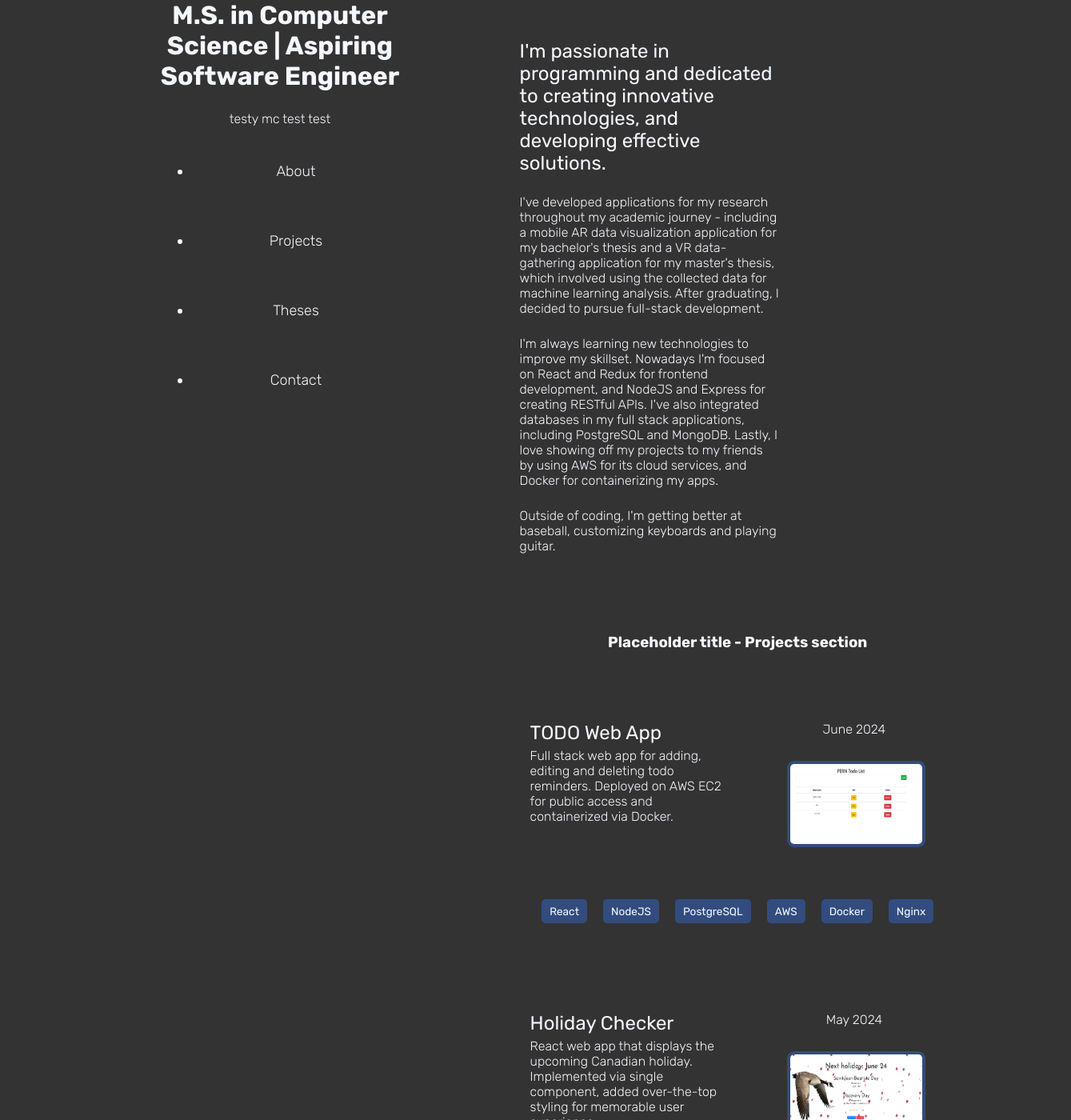
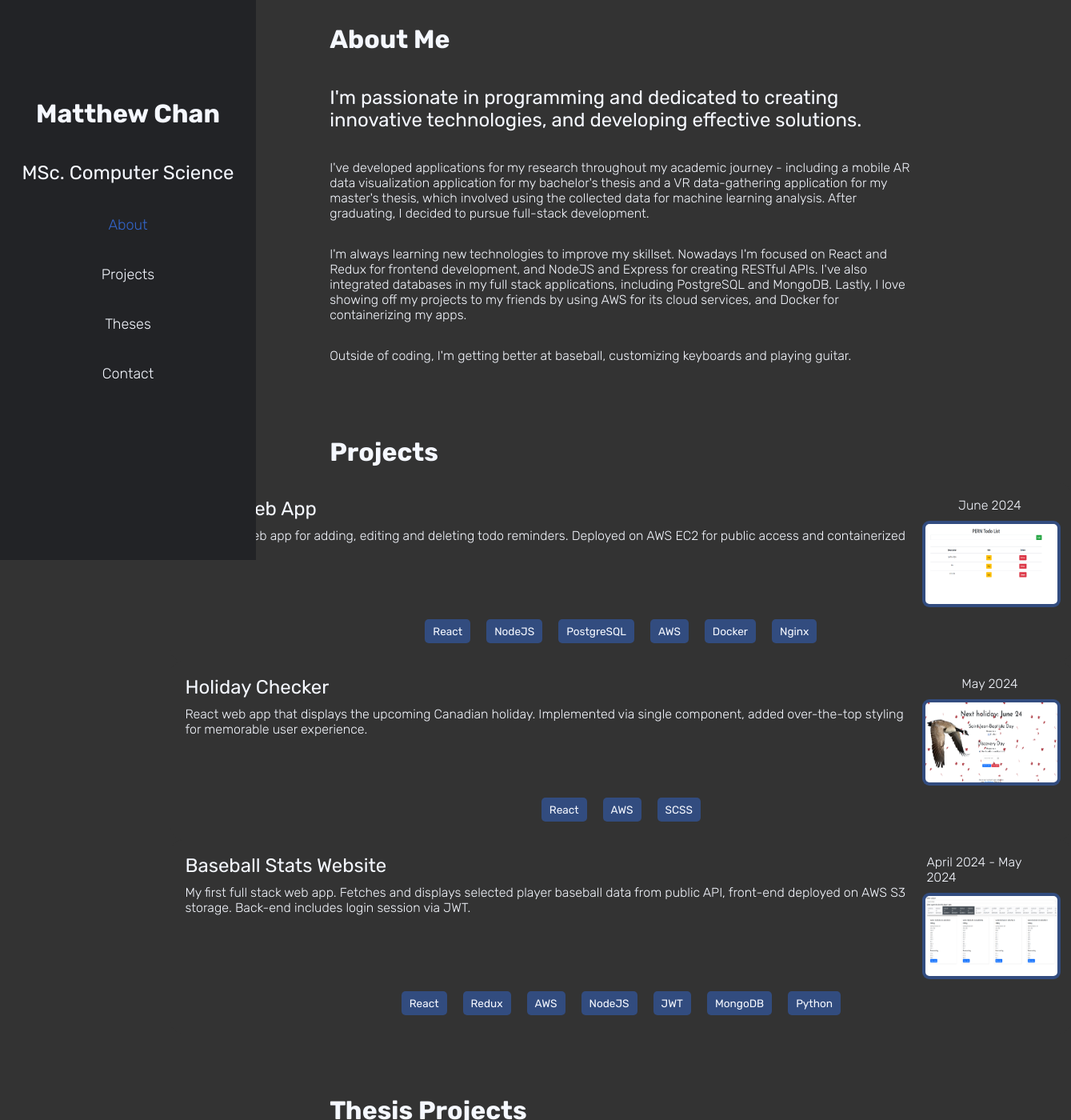
Before and after one commit to kermattc/portfolio-site, a React (Create React App) app in the folder portfolio/: page / in a window 1280 px wide. Shown: the part 100-1500 px from the top of the page at 80% size, 1339 px wide, since content can reach past the window. Built offline with nearby package versions, Linux system fonts and the light colour scheme.

Commit message:
Finished navbar and fixed misalignments with content. Completed styling for now

```diff
--- a/portfolio/src/App.css
+++ b/portfolio/src/App.css
@@ -1,67 +1,88 @@
 .App {
     text-align: center;
     display: flex;
-    width: 105%;
+    width: 100%;
 }
 
-.link {
+.about, .projects, .theses, .contact {
+    width: 100%;
+    margin-bottom: 25px;
+    padding: 15px;
+}
+
+.link, .link-viewed {
     text-decoration: none;
     padding: 20px 20px;
     font-weight: 700;
     font-size: large;
+    background-color: #222326;
+
+}
+
+.link-viewed {
+    font-weight: 400;
+    color: #3366CC;
+}
+
+.main, .navbar, .navbar > h1, .navbar > h2, .navbar > ul {
+    background-color: #222326;
 }
 
 .main {
     width: 25%;
     height: 100%;
     position: fixed;
+    top: 0;
+    left: 0;
+
+    display: flex;
+    justify-content: center;
+    align-items: center;
 }
 
 .content {
-    width: 40%;
-    margin-left: 40%;
+    width: 60%;
+    margin-top: 5%;
+    margin-left: 30%;
+
+    display: flex;
+    flex-direction: column;
+    text-align: left;
   }
 
-.projects, .theses, .contact {
-    /* margin: 100px; */
-    /* width: 105%; */
+.aboutContainer, .projectContainer{
+    display: flex;
+    flex-direction: column;
 }
 
-.home {
-    height: 600px;
-    display: flex;
+.projectContainer {
+    align-items: center;
 }
 
-.about {
-    /* height: 600px; */
-    display: flex;
+.projectTitle, .aboutTitle, .thesesTitle {
     text-align: left;
-}
-
-.projects {
-    display: flex;
-    justify-content: left;
-}
-
-.theses {
-    /* height: 600px; */
-    display: flex;
+    width: 100%;
+    margin-bottom: 20px;
 }
 
 .contact {
-    /* height: 600px; */
     display: flex;
 }
 
 .navbar {
-    width: 125%;
+    display: flex;
+    flex-direction: column;
 }
 
 *, html {
     scroll-behavior: smooth !important;
     font-family: "Rubik", sans-serif;
     background: #333333;
+}
+
+html {
     margin: 25px;
+    height: 100%;
 }
 
 * {
@@ -80,32 +101,33 @@ p {
     font-weight: lighter;
 }
 
-.formContainer {
-    margin: auto auto;
+li:hover {
+    cursor: pointer;
+    font-weight: normal;
 }
 
-form {
-    padding: 50px;
-    border: 2px solid rgba(51, 102, 204, 0.5);
-    border-radius: 5px;
+ul {
+    list-style-type: none;
+    margin: 0;
+    padding: 0;
 }
 
-input, textarea {
-    width: 100%;
-    padding: 20px;
-    border: 1px solid #ffffff;
-    border-radius: 4px;
-    box-sizing: border-box;
-    margin: auto auto;
-    margin-bottom: 10px;
-}
+/* might mess around with this later for mobile devices
+ @media (max-width: 768px) {
+    .main {
+        width: 100%;
+        height: auto;
+        position: relative;
+    }
 
-textarea {
-    resize: vertical;
-}
+    .navbar {
+        flex-direction: row;
+        justify-content: space-around;
+        width: 100%;
+    }
 
-input[type="submit"] {
-    width: auto;
-    cursor: pointer;
-    padding: 10px 20px
-}
+    .content {
+        width: 100%;
+        margin-left: 0;
+    }
+} */
--- a/portfolio/src/App.tsx
+++ b/portfolio/src/App.tsx
@@ -1,5 +1,6 @@
-import { useRef } from 'react';
+import { useRef, useEffect, useState } from 'react';
 import './App.css';
+import useInViewPort from './components/useOnScreen';
 
 import Home from './components/home';
 import About from './components/about';
@@ -7,7 +8,6 @@ import Contact from './components/contact';
 import Projects from './components/projects';
 import Theses from './components/theses';
 import Navbar from './components/navbar';
-
 
 export default function App() {
   const home = useRef<HTMLDivElement>(null);
@@ -40,13 +40,33 @@ export default function App() {
       }
   }
 
+  // const targetRef = useRef<HTMLDivElement>(null);
+  const aboutInViewPort = useInViewPort(about, { threshold: 0.7 });
+  const projectInViewPort = useInViewPort(projects, { threshold: 0.7 });
+  const thesesInViewPort = useInViewPort(theses, { threshold: 0.7 });
+  const contactInViewPort = useInViewPort(contact, { threshold: 0.7 });
+
+  const [activeSection, setActiveSection] = useState<string>('');
+
+  useEffect(() => {
+    if (aboutInViewPort) {
+      setActiveSection('about');
+    } else if (projectInViewPort) {
+      setActiveSection('project');
+    } else if (thesesInViewPort) {
+      setActiveSection('theses');
+    } else if (contactInViewPort) {
+      setActiveSection('contact');
+    } else {
+      setActiveSection('');
+    }
+  }, [aboutInViewPort, projectInViewPort, thesesInViewPort, contactInViewPort])
+
   return (
     <div className="App">
-
       <div className='main'>
-        <Navbar scrollToSection={scrollToSection} testyMcTestTest='testy mc test test'/> {/* Note that functions need to be wrapped in {} */}
+        <Navbar scrollToSection={scrollToSection} testyMcTestTest='testy mc test test' activeSection={activeSection}/> {/* Note that functions need to be wrapped in {} */}
       </div>
-
       <div className='content'>
 
         {/* <div ref={home} className='home'>
@@ -55,7 +75,8 @@ export default function App() {
         <div ref={about} className='about'>
           <About/>
         </div>
-        <div ref={projects} className='projects'>
+        <div ref={projects} className='projects'
+          >
           <Projects/>
         </div>
         <div ref={theses} className='theses'>
--- a/portfolio/src/components/about.tsx
+++ b/portfolio/src/components/about.tsx
@@ -1,7 +1,9 @@
+import './../App.css'
 
 export default function About() {
     return (
-        <div>
+        <div className='aboutContainer'>
+            <h1 className='aboutTitle'>About Me</h1>
             <h2>
                 I'm passionate in programming and dedicated to creating innovative technologies, and developing effective solutions.
             </h2>
@@ -21,7 +23,6 @@ export default function About() {
             <p>
                 Outside of coding, I'm getting better at baseball, customizing keyboards and playing guitar.
             </p>
-
         </div>
     )
 }
--- a/portfolio/src/components/contact.tsx
+++ b/portfolio/src/components/contact.tsx
@@ -1,6 +1,6 @@
-import './../App.css'
+import './../styles/form.css'
 
-import { useState, useRef } from 'react';
+import { useState } from 'react';
 
 interface FormState {
     name: string;
--- a/portfolio/src/components/navbar.tsx
+++ b/portfolio/src/components/navbar.tsx
@@ -2,30 +2,29 @@ import './../App.css'
 
 interface NavbarProps {
     scrollToSection: (section: string) => void;
-    testyMcTestTest: string
+    testyMcTestTest: string;
+    activeSection: string;
 }
 
 // two ways of doing this. But just keep in mind to specify the props and their types. also for some reason people hate React.FC, might look into it later
 // const Navbar: React.FC<NavbarProps> = ({ scrollToSection, testyMcTestTest }) => {
-export const Navbar = ( {scrollToSection, testyMcTestTest }: NavbarProps) => {
+export const Navbar = ( {scrollToSection, testyMcTestTest, activeSection }: NavbarProps) => {
     return(
         <div className='navbar'>
-            <h1>M.S. in Computer Science | Aspiring Software Engineer</h1>
-            <p>{testyMcTestTest}</p>
+            <h1>Matthew Chan</h1>
+            <h2>MSc. Computer Science</h2>
             <ul>
-            {/* <li className='link' onClick={() => scrollToSection('home')}>
-                Home
-            </li> */}
-            <li className='link' onClick={() => scrollToSection('about')}>
+            <li className={activeSection === 'about' ? 'link-viewed': 'link'} onClick={() => scrollToSection('about')}
+            >
                 About
             </li>
-            <li className='link' onClick={() => scrollToSection('projects')}>
+            <li className={activeSection === 'project' ? 'link-viewed': 'link'} onClick={() => scrollToSection('projects')}>
                 Projects
             </li>
-            <li className='link' onClick={() => scrollToSection('theses')}>
+            <li className={activeSection === 'theses' ? 'link-viewed': 'link'} onClick={() => scrollToSection('theses')}>
                 Theses
             </li>
-            <li className='link' onClick={() => scrollToSection('contact')}>
+            <li className={activeSection === 'contact' ? 'link-viewed': 'link'} onClick={() => scrollToSection('contact')}>
                 Contact
             </li>
             </ul>
--- a/portfolio/src/components/projects.tsx
+++ b/portfolio/src/components/projects.tsx
@@ -1,4 +1,5 @@
 import ProjectCard from "./projectCard";
+import './../App.css'
 
 import projectData from './../daterz/projects.json';
 
@@ -18,7 +19,7 @@ export default function Projects() {
 
     return (
         <div className='projectContainer'>
-            <h3>Placeholder title - Projects section</h3>
+            <h1 className='projectTitle'>Projects</h1>
             {
                 projects.map((project, index) => {
                     return(
--- a/portfolio/src/components/theses.tsx
+++ b/portfolio/src/components/theses.tsx
@@ -1,4 +1,5 @@
 import ProjectCard from "./projectCard";
+import './../App.css';
 
 import thesisData from '../daterz/thesis.json';
 
@@ -16,7 +17,7 @@ const theses: Project[] = thesisData.theses;
 export default function Theses() {
     return (
         <div className='projectContainer'>
-            <h3>Placeholder title - Thesis section</h3>
+            <h1 className='thesesTitle'>Thesis Projects</h1>
             {
                 theses.map((thesis, index) => {
                     return(
--- /dev/null
+++ b/portfolio/src/components/useOnScreen.tsx
@@ -0,0 +1,21 @@
+import { useState, useEffect } from 'react';
+
+function useInViewPort<T extends HTMLElement>(ref: React.RefObject<T>, options?: IntersectionObserverInit) {
+  const [ inViewport, setInViewport ] = useState(false);
+  useEffect(() => {
+    const observer = new IntersectionObserver(([ entry ]) => {
+      setInViewport(entry.isIntersecting);
+    }, options);
+    const currentRef = ref.current;
+    if (currentRef) {
+      observer.observe(currentRef);
+    }
+    return () => {
+      if (currentRef) {
+        observer.unobserve(currentRef);
+      }
+    };
+  }, [ options, ref ]);
+  return inViewport;
+}
+export default useInViewPort;
--- a/portfolio/src/daterz/thesis.json
+++ b/portfolio/src/daterz/thesis.json
@@ -1,7 +1,7 @@
 {
     "theses": [
         {
-            "title" : "MSc Thesis - Characterizing Midair Handwriting in VR",
+            "title" : "MSc Thesis - Characterizing Midair Handwriting in Virtual Reality",
             "description": "Predicted ink placement when writing in midair and investigated how people prefer to write in midair. Developed a VR data-gathering application to use in human experiments. Then performed data processing and analysis, which led to training 72 models to predict the intention of midair handwriting. Resulted in overall 85% accuracy.",
             "timeline": "Sept 2021 - March 2024",
             "thumbnail": "mscThumbnail",
@@ -10,7 +10,7 @@
         },
 
         {
-            "title" : "Angle Dependent Visualization and Interaction of Data in Augmented Reality",
+            "title" : "BSc Thesis - Angle Dependent Visualization and Interaction of Data in Augmented Reality",
             "description" : "Mobile AR data visualization application with novel angle-dependent interaction methods.",
             "timeline": "Sept 2016 - April 2021",
             "thumbnail": "bscThumbnail",
--- /dev/null
+++ b/portfolio/src/styles/form.css
@@ -0,0 +1,29 @@
+.formContainer {
+    margin: auto auto;
+}
+
+form {
+    padding: 50px;
+    border: 2px solid rgba(51, 102, 204, 0.5);
+    border-radius: 5px;
+}
+
+input, textarea {
+    width: 100%;
+    padding: 20px;
+    border: 1px solid #ffffff;
+    border-radius: 4px;
+    box-sizing: border-box;
+    margin: auto auto;
+    margin-bottom: 10px;
+}
+
+textarea {
+    resize: vertical;
+}
+
+input[type="submit"] {
+    width: auto;
+    cursor: pointer;
+    padding: 10px 20px
+}
--- a/portfolio/src/styles/projectCard.css
+++ b/portfolio/src/styles/projectCard.css
@@ -3,22 +3,23 @@
     text-align: left;
     display: flex;
     flex-direction: column;
-    justify-content: left;
+    /* align-content: center; */
+    /* justify-content: left; */
     border-radius: 15px;
-    padding: 12px;
+    padding: 12px 12px 12px 12px;
+    width: 1100px;
+    /* min-width: 1000px; */
     /* margin: 10px; */
 }
 
-.projectContainer {
+.projectCard {
     display: flex;
-    flex-direction: column;
-    max-width: 1200%;
-    margin: 0 auto;
-}
-
-.projectCard {
     border: 1px solid transparent;
     transition: border-color 0.3s, color 0.2s;
+    /* width: 100%; */
+    /* width: 100%; */
+    /* min-width: 1100px; */
+
     /* flex-direction: row; */
 }
 
@@ -27,13 +28,14 @@
     border: 1px solid #3366CC;
     background-color: rgba(221, 226, 237, 0.1);
     transition: background-color 0.3s, color 0.2s;
+    /* width: 100%; */
+    /* min-width: 1100px; */
+
 }
 
 .projectCard-hovered div,
-/* .projectCard-hovered p, */
 .projectCard-hovered h2
 {
-/* .projectCard-hovered p { */
     color: #99CCFF;
     background-color: transparent;
 
@@ -44,21 +46,22 @@
 }
 
 .left-details {
-    flex: 1;
+    /* flex: 1; */
     padding: 0px;
+    width: 100%;
 }
 
 .left-details h2,
 .left-details p,
 .right-details p {
-    margin: 0;
+    margin: 5px;
     padding-bottom: 5px;
     padding-right: 5px;
 }
 
 
 .right-details {
-    flex: 0;
+    flex: 1;
     display: flex;
     justify-content: center;
     align-items: center;
@@ -68,6 +71,7 @@
 
 .right-details p {
     padding-bottom: 5px;
+    /* width: 100%; */
 }
 
 
@@ -83,15 +87,17 @@
 
 .detailsContainer {
     display: flex;
-    flex-direction: row;
-    margin: 0;
-    padding: 0;
+    /* flex-direction: row; */
+    /* margin: 0; */
+    /* padding: 0; */
+    /* width: 100%; */
 
 }
 
 .skillsContainer {
     display: flex;
     flex-direction: row;
+    /* width: 100%; */
     margin: 0 auto;
 }
 
```
